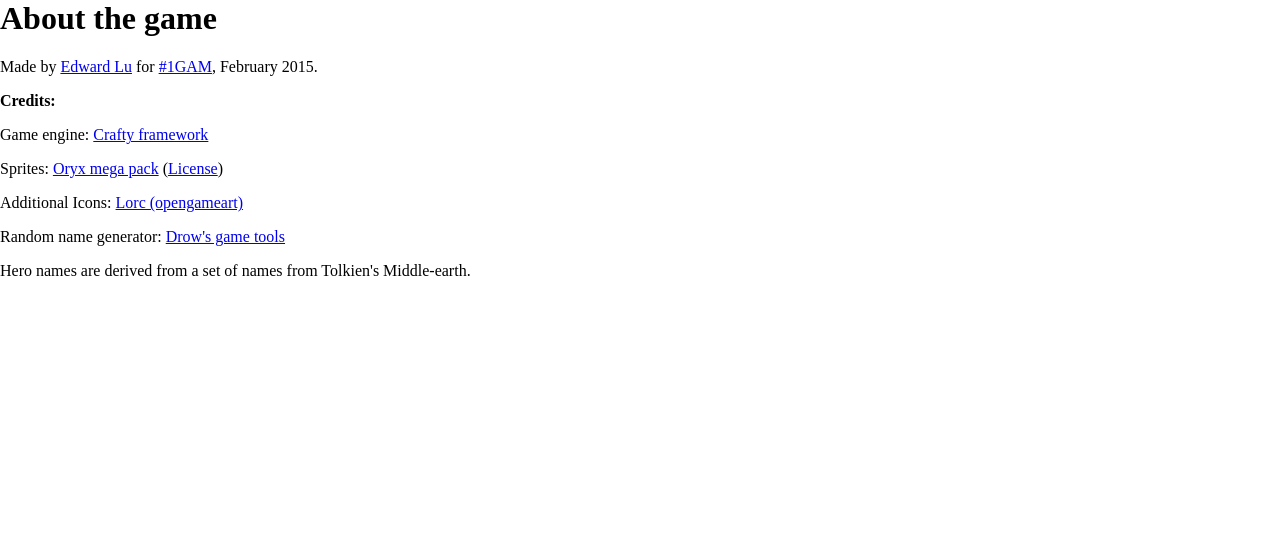
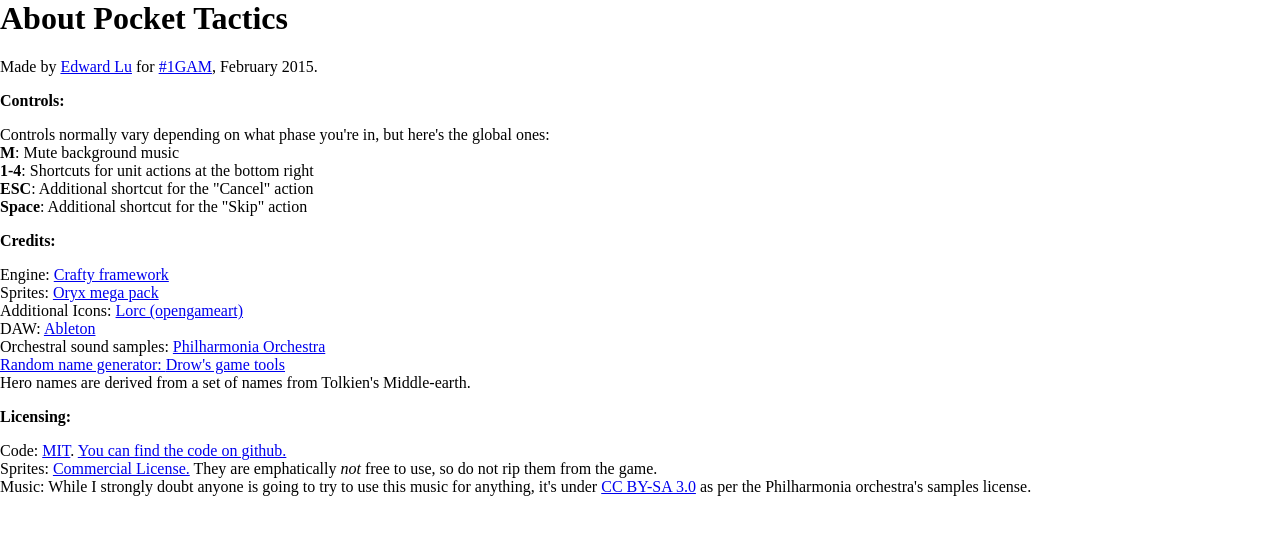
Before and after one commit to Chaosed0/1gam_feb, a website: page public/about.html in a window 1280 px wide. Drawn offline with Linux system fonts and the light colour scheme.

Commit message:
Update readme and about

```diff
--- a/public/about.html
+++ b/public/about.html
@@ -6,13 +6,31 @@
         <link rel="stylesheet" type="text/css" href="style.css"></link>
     </head>
     <body>
-        <h1>About the game</h1>
+        <h1>About Pocket Tactics</h1>
         <p>Made by <a href="http://straypixels.net/">Edward Lu</a> for <a href="http://onegameamonth.com">#1GAM</a>, February 2015.</p>
+        <p><strong>Controls: </strong></p>
+        <p>
+            Controls normally vary depending on what phase you're in, but here's the global ones: <br/>
+            <strong>M</strong>: Mute background music <br/>
+            <strong>1-4</strong>: Shortcuts for unit actions at the bottom right<br/>
+            <strong>ESC</strong>: Additional shortcut for the "Cancel" action<br/>
+            <strong>Space</strong>: Additional shortcut for the "Skip" action<br/>
+        </p>
         <p><strong>Credits: </strong></p>
-        <p>Game engine: <a href="http://craftyjs.com">Crafty framework</a></p>
-        <p>Sprites: <a href="http://oryxdesignlab.com">Oryx mega pack</a> (<a href="http://oryxdesignlab.com/license">License</a>)</p>
-        <p>Additional Icons: <a href="http://opengameart.org/content/700-rpg-icons">Lorc (opengameart)</a></p>
-        <p>Random name generator: <a href="http://donjon.bin.sh">Drow's game tools</a></p>
-        <p>Hero names are derived from a set of names from Tolkien's Middle-earth.</p>
+        <p>
+            Engine: <a href="http://craftyjs.com">Crafty framework</a><br/>
+            Sprites: <a href="http://oryxdesignlab.com">Oryx mega pack</a> <br/>
+            Additional Icons: <a href="http://opengameart.org/content/700-rpg-icons">Lorc (opengameart)</a><br/>
+            DAW: <a href="http://www.ableton.com">Ableton</a><br/>
+            Orchestral sound samples: <a href="http://www.philharmonia.co.uk/explore/make_music">Philharmonia Orchestra<br/>
+            Random name generator: <a href="http://donjon.bin.sh">Drow's game tools</a><br/>
+            Hero names are derived from a set of names from Tolkien's Middle-earth.<br/>
+        </p>
+        <p><strong>Licensing: </strong></p>
+        <p>
+            Code: <a href=http://opensource.org/licenses/MIT>MIT</a>. <a href=https://github.com/Chaosed0/1gam_feb>You can find the code on github.</a><br/>
+            Sprites: <a href="http://oryxdesignlab.com/license">Commercial License.</a> They are emphatically <em>not</em> free to use, so do not rip them from the game.<br/>
+            Music: While I strongly doubt anyone is going to try to use this music for anything, it's under <a href=http://creativecommons.org/licenses/by-sa/3.0/deed.en_GB">CC BY-SA 3.0</a> as per the Philharmonia orchestra's samples license.<br/>
+        </p>
     </body>
 </html>
```
Also changed, not shown: README.md, 1 other file.
